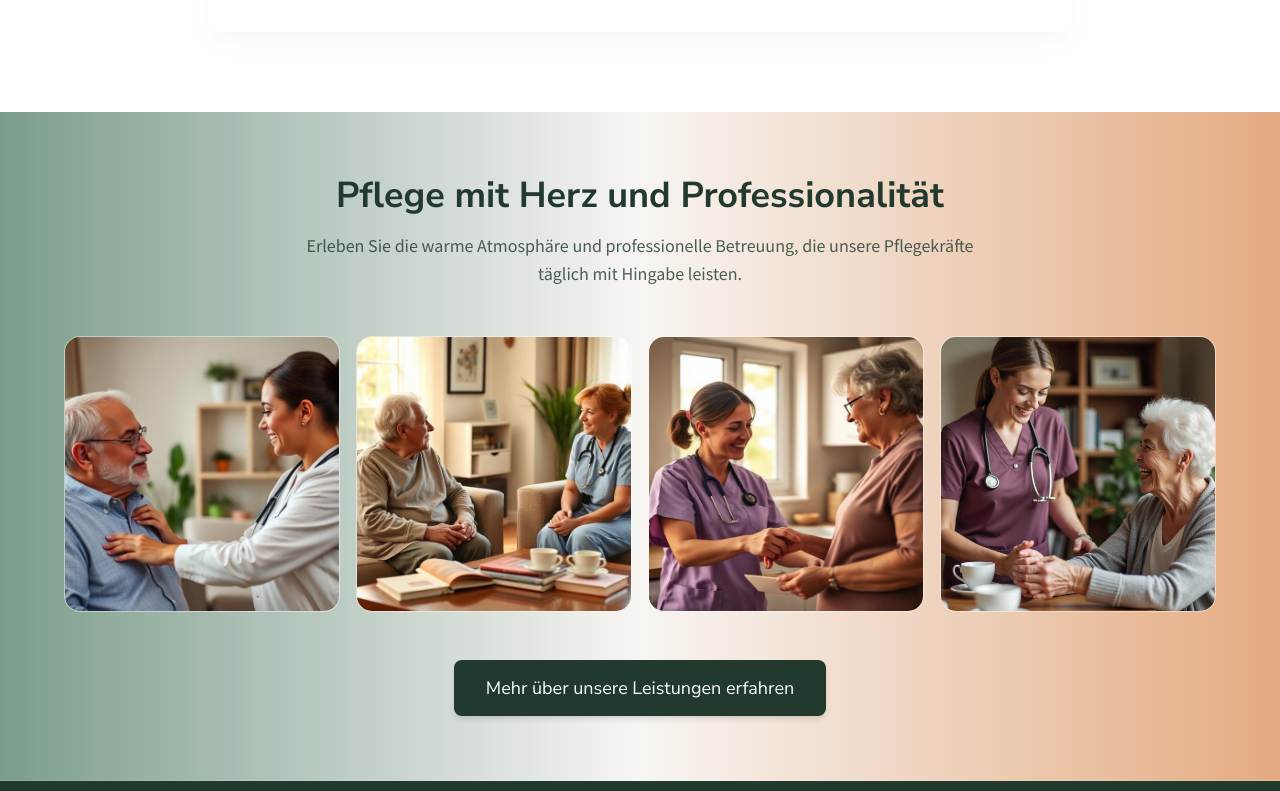
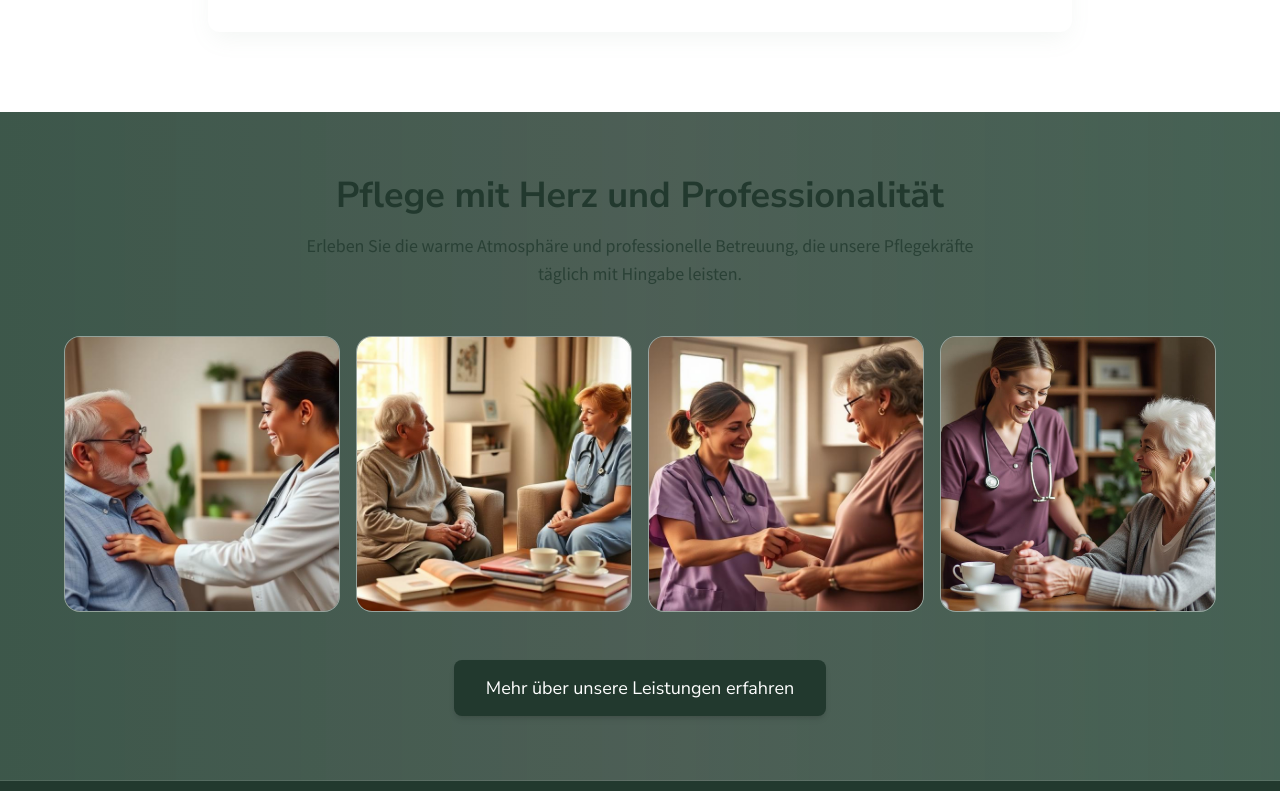
Before and after one commit to leeberlin/natura-care-hub, a React (Vite) app: page /agb in a window 1280 px wide. Shown: the part 829-1620 px from the top of the page. Built offline with nearby package versions, Linux system fonts and the light colour scheme.

Commit message:
Refactor color palette
Adjusted color scheme to be more aesthetically pleasing and less vibrant.

```diff
--- a/src/components/Footer.tsx
+++ b/src/components/Footer.tsx
@@ -52,7 +52,7 @@ const Footer = () => {
   return (
     <footer className="bg-nature-charcoal text-white">
       {/* Beautiful Image Gallery Section */}
-      <div className="border-b border-white/10 bg-gradient-to-r from-nature-sage via-nature-cream to-nature-coral">
+      <div className="border-b border-white/10 bg-gradient-to-r from-nature-sage/30 via-nature-cream/20 to-nature-sage/40">
         <div className="container mx-auto px-4 py-16">
           <div className="text-center mb-12">
             <h3 className="text-3xl md:text-4xl font-bold mb-4 font-nunito text-nature-charcoal">
```
